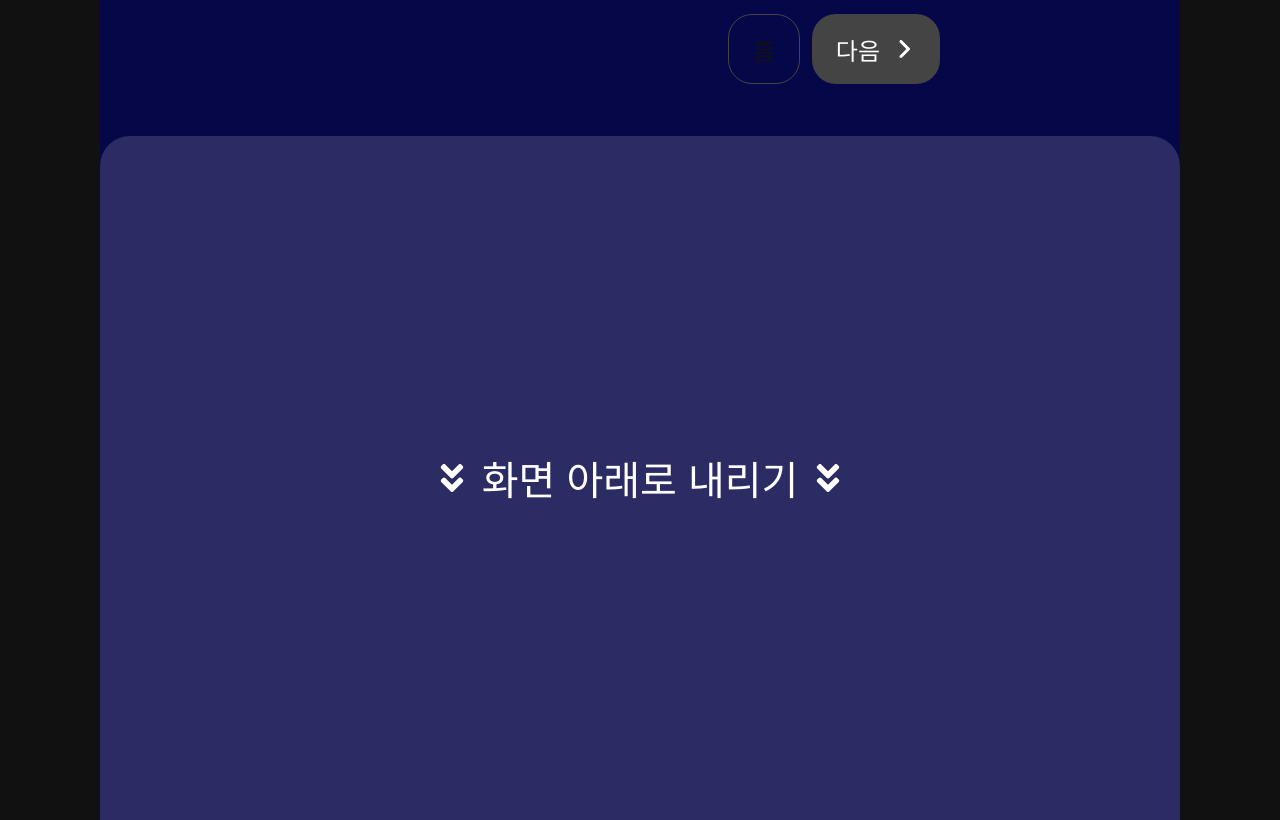
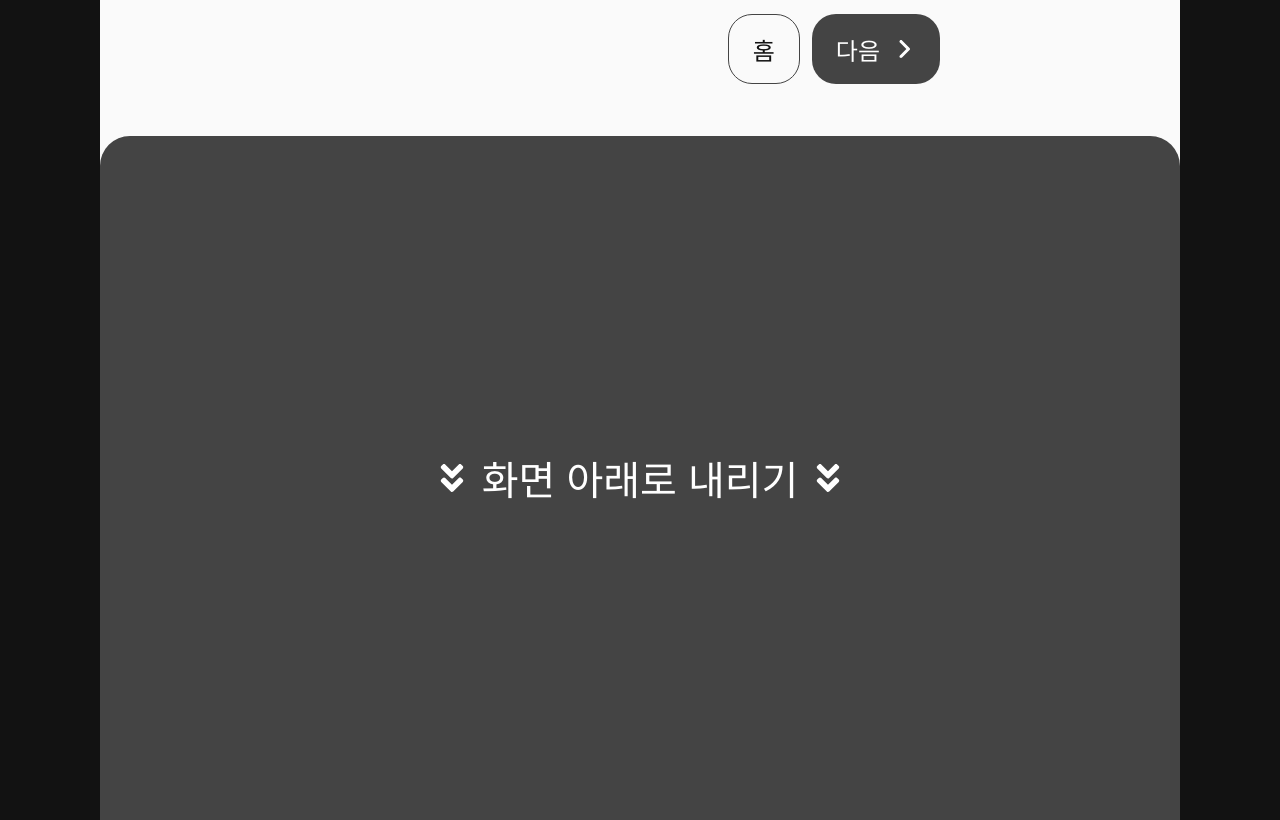
Before and after one commit to KNU-team-kim/barrier-free-kiosk-web, a React (Vite) app: page /move-in/step-1 in a window 1280 px wide. Shown: the part 1100-1920 px from the top of the page. Built offline with nearby package versions, Linux system fonts and the light colour scheme; the HTML template or start-up script is replaced by a standard one.

Commit message:
design: KioskLayout, ScreenDownBtn theme색상 수정

```diff
--- a/src/app/providers/ThemeProvider.jsx
+++ b/src/app/providers/ThemeProvider.jsx
@@ -8,7 +8,7 @@ const themes = {
       dark: "#444444",
       lightGray: "#d9d9d9",
       gray: "#9d9d9d",
-      light: "#fafafa",
+      background: "#fafafa",
       white: "#ffffff",
       black: "#000000",
       highlight: "#ff6200",
@@ -20,7 +20,7 @@ const themes = {
       dark: "#444444",
       lightGray: "#d9d9d9",
       gray: "#9d9d9d",
-      light: "#fafafa",
+      background: "#fafafa",
       white: "#ffffff",
       black: "#000000",
       highlight: "#ff6200",
--- a/src/components/ScreenDown.jsx
+++ b/src/components/ScreenDown.jsx
@@ -37,8 +37,8 @@ const BigButton = styled.button`
   width: 100%;
   height: 100%;
   border: none;
-  background: rgba(255, 255, 255, 0.15); // 흰색 15% 투명
-  color: #fff; // 버튼 글자색
+  background: ${({ theme }) => theme.colors.dark}; // 흰색 15% 투명
+  color: ${({ theme }) => theme.colors.white}; // 버튼 글자색
   display: flex;
   justify-content: center; // 가로 중앙 정렬
   align-items: center; // 세로 중앙 정렬
--- a/src/layouts/KioskLayout.jsx
+++ b/src/layouts/KioskLayout.jsx
@@ -42,7 +42,7 @@ const Viewport = styled.div`
   min-height: 100vh;
   display: grid;
   place-items: center;
-  background: #111;
+  background: ${({ theme }) => theme.colors.deepDark};
 `;
 
 /* 실제 키오스크 스크린 */
@@ -54,6 +54,6 @@ const Screen = styled.section`
     flipped ? "1fr 1220px" : "1220px 1fr"};
   gap: 16px;
   box-sizing: border-box;
-  background: var(--color-bg, #060748);
-  color: var(--color-fg, #fff);
+  background: var(--color-bg, ${({ theme }) => theme.colors.background});
+  color: var(--color-fg, ${({ theme }) => theme.colors.white});
 `;
```
